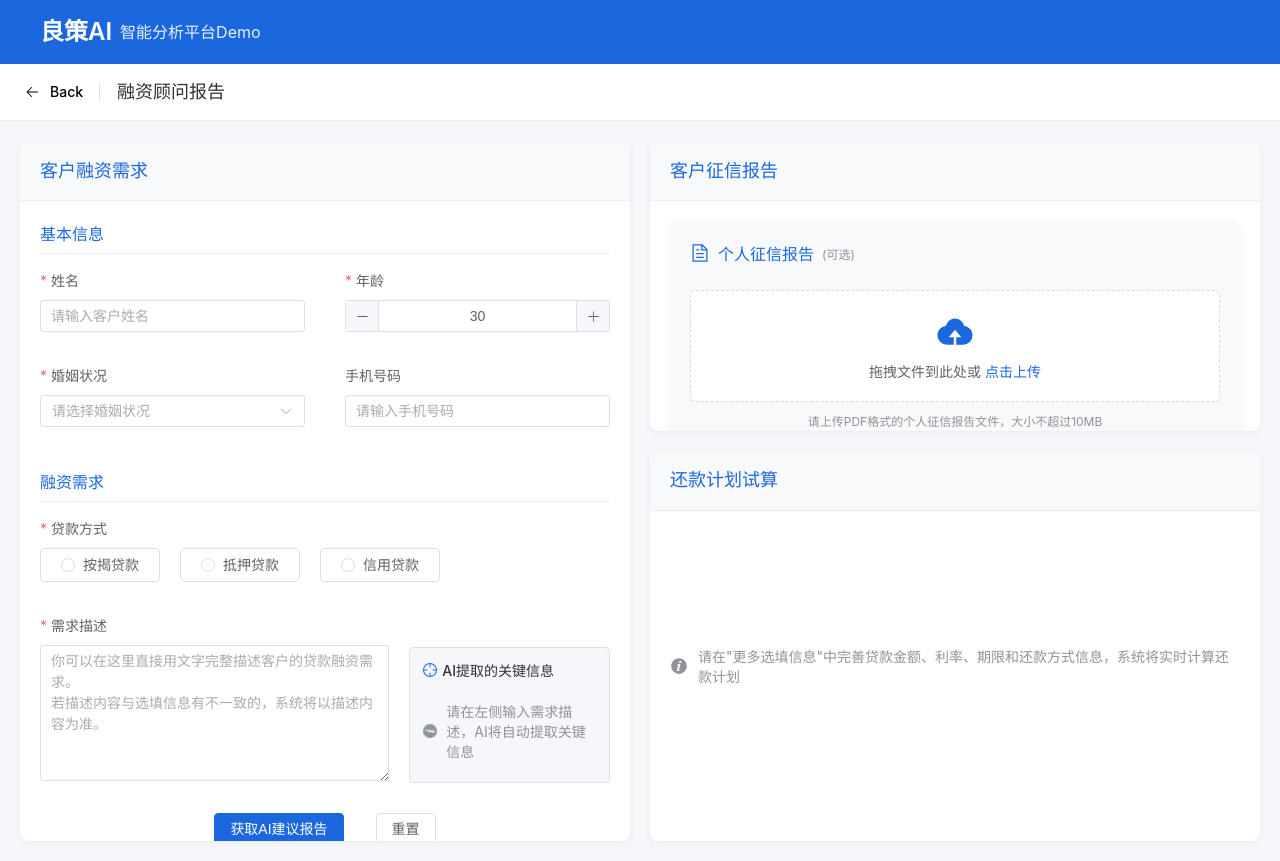
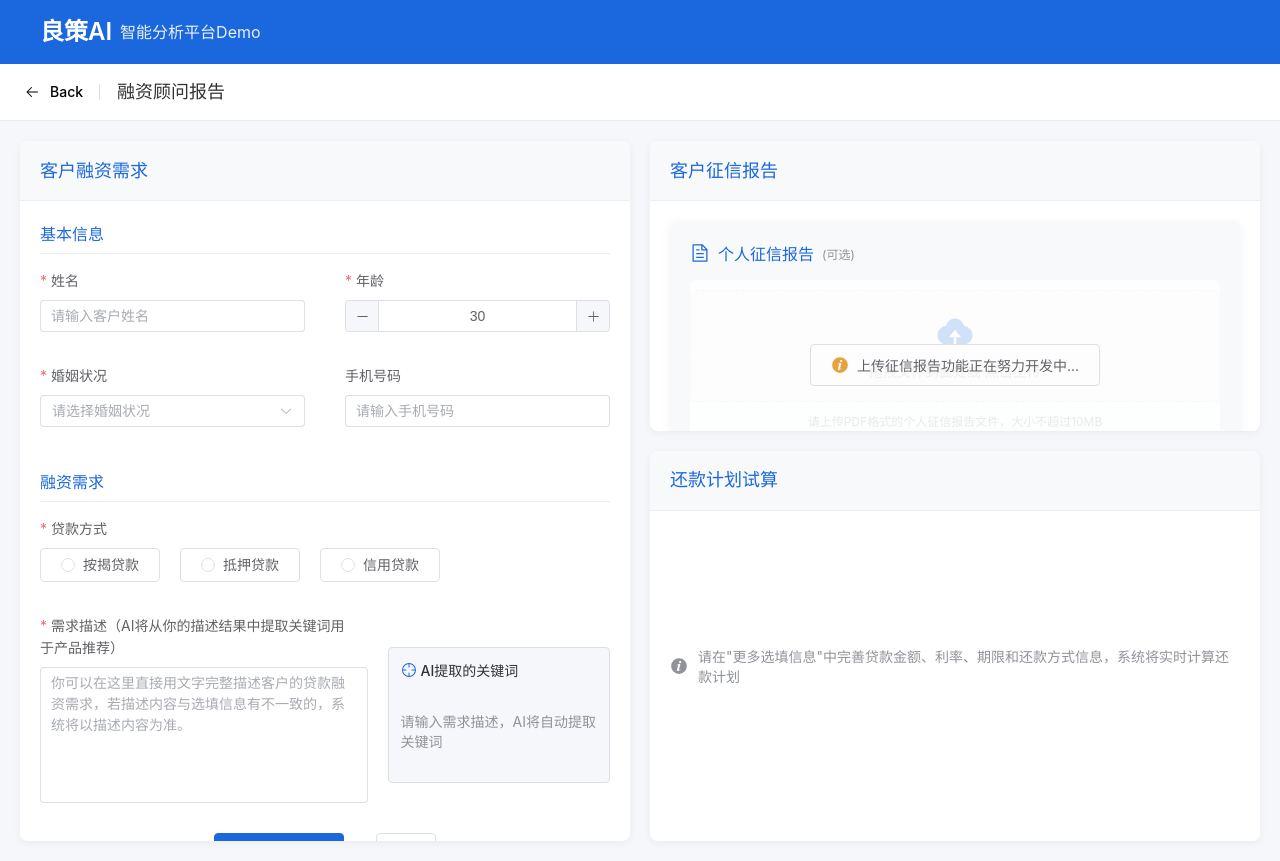
Before and after one commit to zkento/liangceAI, a Vue app: page /finance-advice in a window 1280 px wide. Built offline with nearby package versions, Linux system fonts and the light colour scheme.

Commit message:
feat: 完成AI关键词提取布局与UI优化，暂时禁用征信报告上传功能

```diff
--- a/src/components/FinanceAdviceForm.vue
+++ b/src/components/FinanceAdviceForm.vue
@@ -56,11 +56,12 @@
             <!-- 需求描述区域容器 -->
             <div class="description-container">
               <div class="description-input">
-                <el-form-item label="需求描述" prop="additionalNotes" class="form-item form-item-full" :rules="[{ required: true, message: '请输入需求描述', trigger: 'blur' }]">
+                <el-form-item label="需求描述（AI将从你的描述结果中提取关键词用于产品推荐）" prop="additionalNotes" class="form-item form-item-full" :rules="[{ required: true, message: '请输入需求描述', trigger: 'blur' }]">
                   <el-input
                     v-model="formData.additionalNotes"
                     type="textarea"
                     :rows="6"
+                    :autosize="{ minRows: 6, maxRows: 10 }"
                     :placeholder="getMoreDescriptionPlaceholder"
                     @focus="handleInputFocus"
                     @input="handleDescriptionInput"
@@ -74,7 +75,7 @@
                 <div class="keywords-header">
                   <span class="keywords-title">
                     <el-icon><Aim /></el-icon>
-                    AI提取的关键信息
+                    AI提取的关键词
                   </span>
                   <el-button
                     type="primary"
@@ -103,8 +104,8 @@
                     正在分析需求描述...
                   </template>
                   <template v-else>
-                    <el-icon><InfoFilled /></el-icon>
-                    请在左侧输入需求描述，AI将自动提取关键信息
+                    <!-- <el-icon><InfoFilled /></el-icon> -->
+                    请输入需求描述，AI将自动提取关键词
                   </template>
                 </div>
               </div>
@@ -540,18 +541,25 @@
                   <span class="upload-optional">(可选)</span>
                 </div>
                 <div class="upload-area">
+                  <div class="upload-disabled-mask">
+                    <div class="upload-disabled-content">
+                      <el-icon><InfoFilled /></el-icon>
+                      <span>上传征信报告功能正在努力开发中...</span>
+                    </div>
+                  </div>
                   <el-upload
                     class="upload-container"
                     drag
                     action="/api/file/upload"
                     :on-success="handlePersonalCreditSuccess"
                     :on-error="handleUploadError"
-                    :before-upload="beforeUpload"
+                    :before-upload="beforeUploadDisabled"
                     :file-list="personalCreditFiles"
                     :limit="1"
                     :on-exceed="handleExceed"
                     :on-remove="handlePersonalCreditRemove"
                     accept=".pdf"
+                    disabled
                   >
                     <el-icon class="el-icon--upload"><upload-filled /></el-icon>
                     <div class="el-upload__text">
@@ -574,18 +582,25 @@
                   <span class="upload-optional">(可选)</span>
                 </div>
                 <div class="upload-area">
+                  <div class="upload-disabled-mask">
+                    <div class="upload-disabled-content">
+                      <el-icon><InfoFilled /></el-icon>
+                      <span>上传征信报告功能正在努力开发中...</span>
+                    </div>
+                  </div>
                   <el-upload
                     class="upload-container"
                     drag
                     action="/api/file/upload"
                     :on-success="handleBusinessCreditSuccess"
                     :on-error="handleUploadError"
-                    :before-upload="beforeUpload"
+                    :before-upload="beforeUploadDisabled"
                     :file-list="businessCreditFiles"
                     :limit="1"
                     :on-exceed="handleExceed"
                     :on-remove="handleBusinessCreditRemove"
                     accept=".pdf"
+                    disabled
                   >
                     <el-icon class="el-icon--upload"><upload-filled /></el-icon>
                     <div class="el-upload__text">
@@ -604,7 +619,7 @@
         </div>
       </div>
 
-      <!-- 右下部分：融资方案分析 -->
+      <!-- 右下部分：还款计划试算 -->
       <div class="right-bottom-panel">
         <div class="panel-header">
           <div class="panel-title">还款计划试算</div>
@@ -1178,8 +1193,7 @@ export default {
         default:
           loanType = '';
       }
-      return `你可以在这里直接用文字完整描述客户的${loanType}贷款融资需求。
-若描述内容与选填信息有不一致的，系统将以描述内容为准。`;
+      return `你可以在这里直接用文字完整描述客户的${loanType}贷款融资需求，若描述内容与选填信息有不一致的，系统将以描述内容为准。`;
     },
     // 通用贷款范围值错误检测
     rangeErrors() {
@@ -1917,7 +1931,11 @@ export default {
           this.updateKeywordsSectionHeight();
         }
       });
-    }
+    },
+    beforeUploadDisabled() {
+      ElMessage.warning('该功能暂未支持，正在努力开发中...');
+      return false;
+    },
   },
   mounted() {
     // 初始化时尝试计算还款计划
@@ -2186,6 +2204,60 @@ export default {
 
 .upload-area {
   padding: 10px 0;
+  position: relative;
+}
+
+.upload-disabled-mask {
+  position: absolute;
+  top: 0;
+  left: 0;
+  right: 0;
+  bottom: 0;
+  background-color: rgba(255, 255, 255, 0.8);
+  display: flex;
+  align-items: center;
+  justify-content: center;
+  z-index: 10;
+  border-radius: 6px;
+}
+
+.upload-disabled-content {
+  display: flex;
+  align-items: center;
+  gap: 8px;
+  background-color: #00000000;
+  padding: 10px 20px;
+  border-radius: 4px;
+  // box-shadow: 0 2px 12px 0 rgba(0, 0, 0, 0.1);
+  border: 1px solid #e0e0e0;
+}
+
+.upload-disabled-content .el-icon {
+  font-size: 18px;
+  color: #e6a23c;
+}
+
+.upload-disabled-content span {
+  color: #606266;
+  font-size: 14px;
+}
+
+:deep(.el-upload-dragger.is-disabled) {
+  cursor: not-allowed;
+  background-color: #f5f7fa;
+  border-color: #e4e7ed;
+}
+
+:deep(.el-upload-dragger.is-disabled .el-icon) {
+  color: #c0c4cc;
+}
+
+:deep(.el-upload-dragger.is-disabled .el-upload__text) {
+  color: #c0c4cc;
+}
+
+:deep(.el-upload-dragger.is-disabled .el-upload__text em) {
+  color: #c0c4cc;
 }
 
 .upload-container {
@@ -2647,7 +2719,7 @@ export default {
   border: none;
 
   .el-collapse-item {
-    margin-top: -15px; /* 减少与需求描述的距离 */
+    margin-top: 20px;
     margin-bottom: 50px;
     .el-collapse-item__header {
       background-color:rgb(255, 255, 255);
@@ -2864,17 +2936,15 @@ export default {
 }
 
 .keywords-content {
-  display: flex;
-  flex-wrap: wrap;
-  gap: 8px;
-}
-
-.keyword-tag {
-  margin-right: 8px;
-  margin-bottom: 8px;
-
-  &:last-child {
-  margin-right: 0;
+  flex: 1;
+  overflow-y: auto;
+
+  .keyword-tag {
+    margin: 0 3px 3px 0;
+    padding: 0 6px;
+    height: 22px;
+    line-height: 20px;
+    font-size: 12px;
   }
 }
 
@@ -2943,10 +3013,16 @@ export default {
     :deep(.el-textarea) {
       display: block; // 确保textarea容器是块级元素
     }
+
+    :deep(.el-textarea__inner) {
+      resize: none; // 禁止用户手动调整大小
+      min-height: 132px; // 6行文字的高度约为132px（每行22px）
+      max-height: 220px; // 10行文字的高度约为220px
+    }
   }
 
   .keywords-section {
-    flex: 1;
+    flex: 1.2;
     border: 1px solid var(--el-border-color);
     border-radius: 4px;
     padding: 12px;
@@ -2979,7 +3055,7 @@ export default {
       overflow-y: auto;
 
       .keyword-tag {
-        margin: 0 8px 8px 0;
+        margin: 0 4px 4px 0;
       }
     }
 
```
